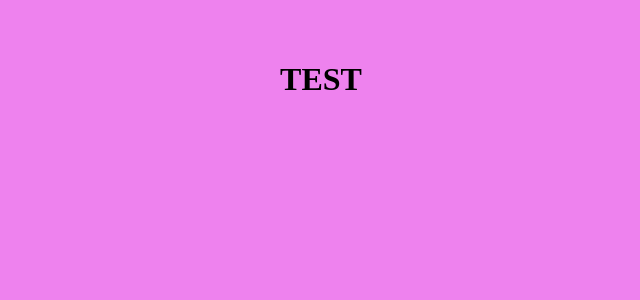
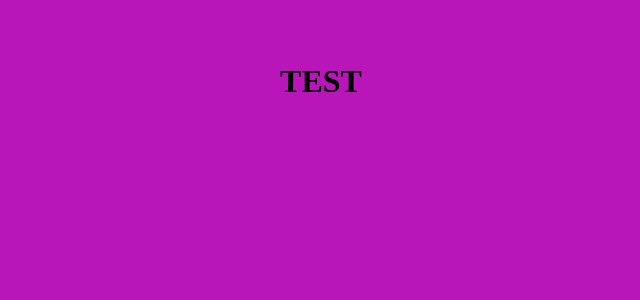
Before and after one commit to shushulli/barisoro-portfolio, a React (Vite) app: page / in a window 1280 px wide. Shown: the top 300 px of the page, without its empty margins (319-959 px from the left). Built offline with nearby package versions, Linux system fonts and the light colour scheme.

Commit message:
Changed background color and added margin (Git testing purposes only)

```diff
--- a/src/index.css
+++ b/src/index.css
@@ -1,5 +1,6 @@
 
 
 body {
-  background-color: violet;
+  background-color: rgb(185, 22, 185);
+  margin: 10px;
 }
```
